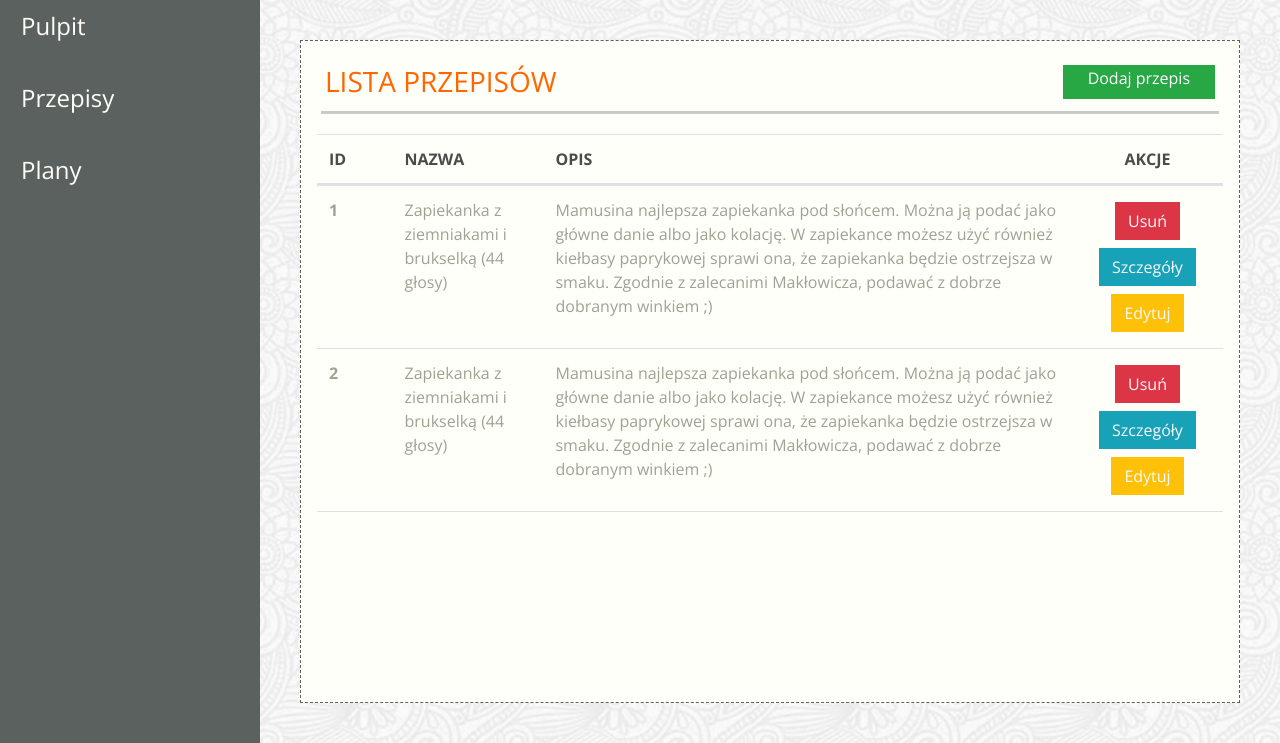
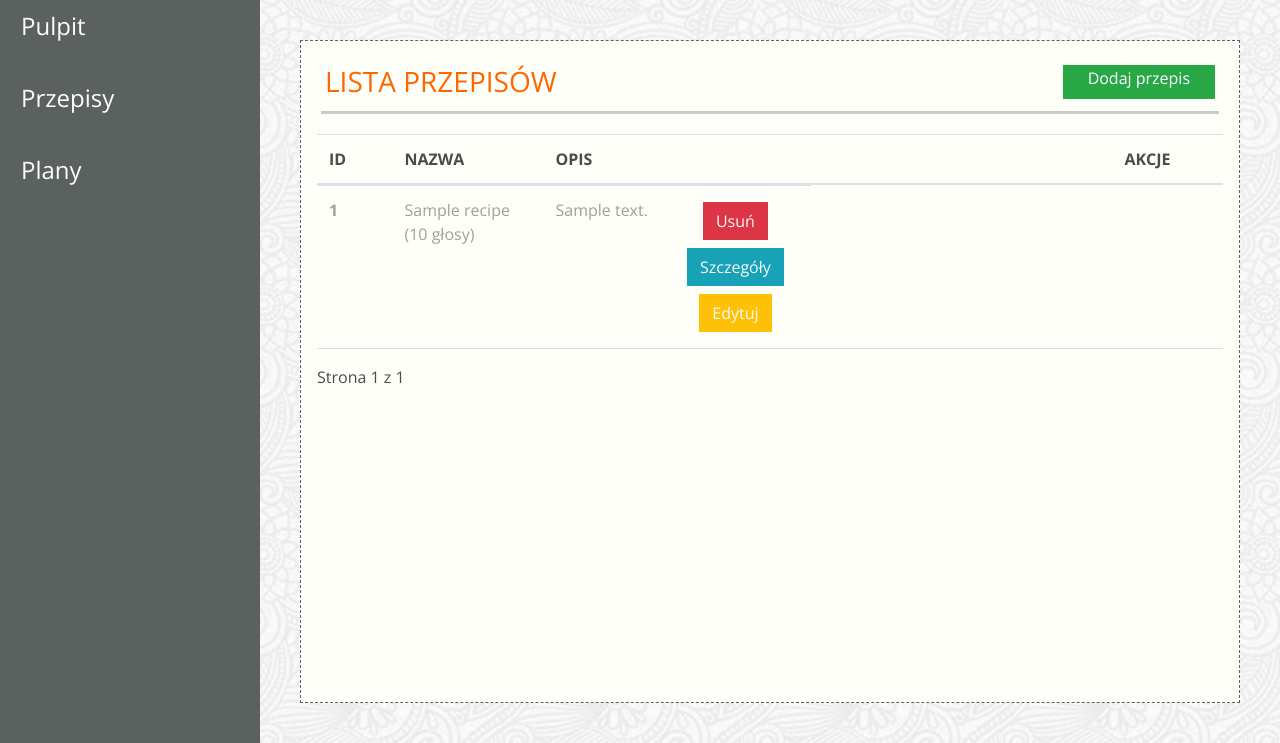
Before and after one commit to Luba-dotcam/Jedzonko, a Django app: template jedzonko/templates/app-recipes.html in a window 1280 px wide. Shown: the part 84-827 px from the top of the page. Run offline with Django 3.2, Linux system fonts and the light colour scheme; the template is opened without the code that fills it: most values are stand-ins (such as "Sample title", 1, 10 or a date in 2020); some libraries are stand-ins or nearby versions; some web fonts are replaced.

Commit message:
3.1 Lista przepisów

```diff
--- a/jedzonko/templates/app-recipes.html
+++ b/jedzonko/templates/app-recipes.html
@@ -21,47 +21,44 @@
         </tr>
         </thead>
         <tbody class="text-color-lighter">
+        {% if recipes  %}
+            {% for recipe in recipes %}
                 <tr class="d-flex">
-            <th scope="row" class="col-1">1</th>
+                    <th scope="row" class="col-1">{{ recipe.id }}</th>
                     <td class="col-2">
-                Zapiekanka z ziemniakami i brukselką (44 głosy)
+                        {{ recipe.name }} ({{ recipe.votes }} głosy)
                     </td>
-            <td clas="col-7">Mamusina najlepsza zapiekanka pod słońcem. Można ją
-                podać jako główne danie albo jako kolację. W zapiekance możesz
-                użyć również kiełbasy paprykowej sprawi ona, że zapiekanka
-                będzie ostrzejsza w smaku. Zgodnie z zalecanimi Makłowicza,
-                podawać z dobrze dobranym winkiem ;)
+                    <td clas="col-7">
+                        {{ recipe.description }}
                     </td>
                     <td class="col-2 d-flex align-items-center justify-content-center flex-wrap">
                         <a href="#"
                            class="btn btn-danger rounded-0 text-light m-1">Usuń</a>
-                <a href="/app-recipe-details.html"
+                        <a href="{% url 'recipe-details' recipe.id %}"
                            class="btn btn-info rounded-0 text-light m-1">Szczegóły</a>
                         <a href="/app-edit-recipe.html"
                            class="btn btn-warning rounded-0 text-light m-1">Edytuj</a>
                     </td>
-        </tr>
-        <tr class="d-flex">
-            <th scope="row" class="col-1">2</th>
-            <td class="col-2">
-                Zapiekanka z ziemniakami i brukselką (44 głosy)
-            </td>
-            <td clas="col-7">Mamusina najlepsza zapiekanka pod słońcem. Można ją
-                podać jako główne danie albo jako kolację. W zapiekance możesz
-                użyć również kiełbasy paprykowej sprawi ona, że zapiekanka
-                będzie ostrzejsza w smaku. Zgodnie z zalecanimi Makłowicza,
-                podawać z dobrze dobranym winkiem ;)
-            </td>
-            <td class="col-2 d-flex align-items-center justify-content-center flex-wrap">
-                <a href="#"
-                   class="btn btn-danger rounded-0 text-light m-1">Usuń</a>
-                <a href="/app-recipe-details.html"
-                   class="btn btn-info rounded-0 text-light m-1">Szczegóły</a>
-                <a href="/app-edit-recipe.html"
-                   class="btn btn-warning rounded-0 text-light m-1">Edytuj</a>
-            </td>
-        </tr>
+            {% endfor %}
+        {% endif %}
         </tbody>
     </table>
+    <div class="pagination">
+    <span class="step-links">
+        {% if recipes.has_previous %}
+            <a href="?page=1">&laquo; pierwsza</a>
+            <a href="?page={{ recipes.previous_page_number }}">Poprzedni</a>
+        {% endif %}
+
+        <span class="current">
+            Strona {{ recipes.number }} z {{ recipes.paginator.num_pages }}
+        </span>
+
+        {% if recipes.has_next %}
+            <a href="?page={{ recipes.next_page_number }}">Następny</a>
+            <a href="?page={{ recipes.paginator.num_pages }}">ostatnia &raquo;</a>
+        {% endif %}
+    </span>
+</div>
 </div>
 {% endblock content %}
```
Also changed, not shown: jedzonko/views.py (+8 -1 lines). Lines whose indentation alone changed are shown as unchanged.
